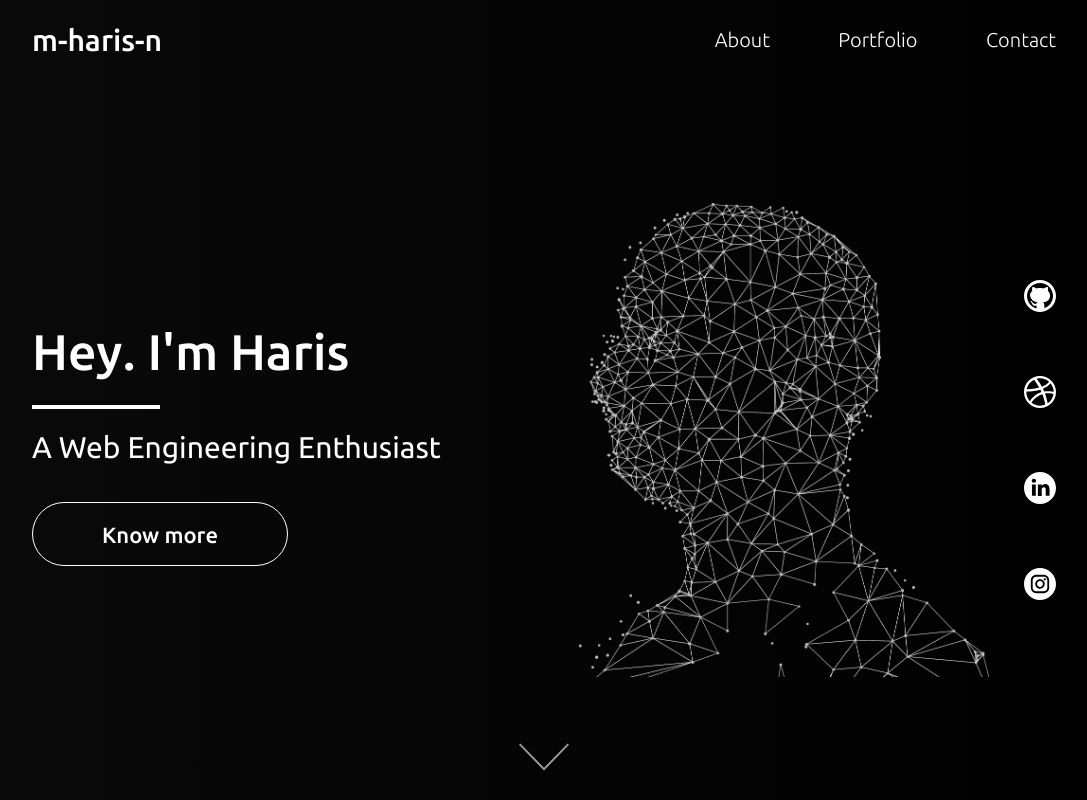
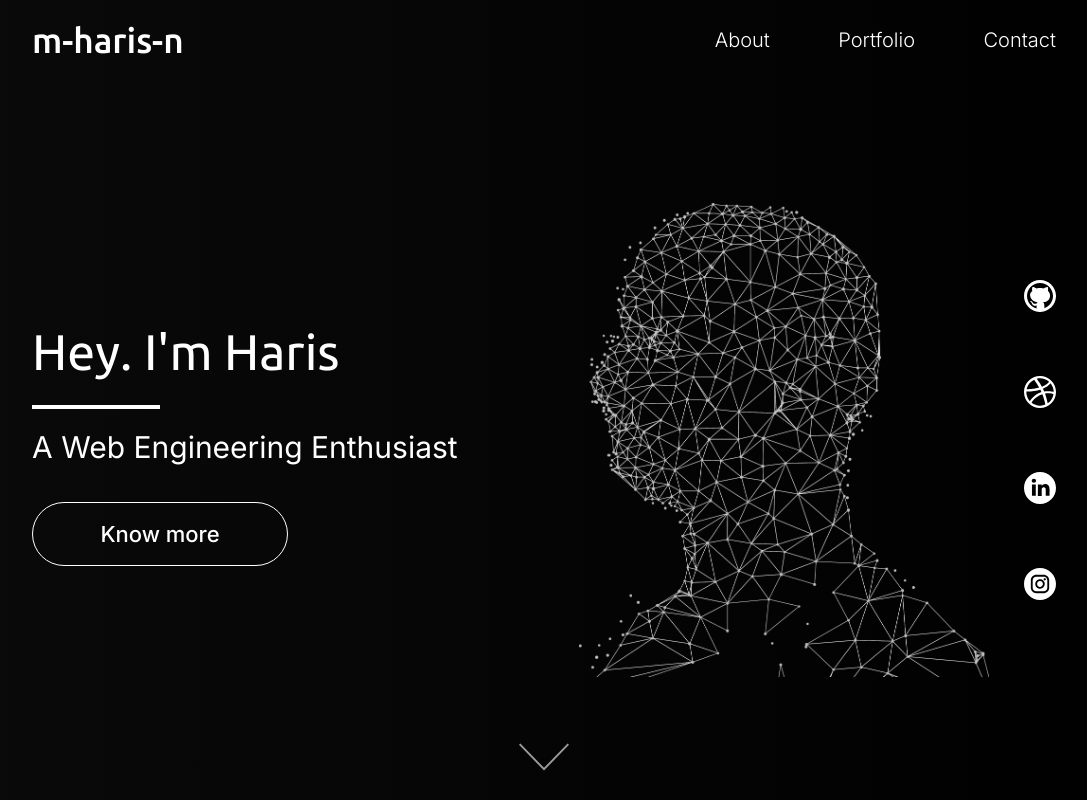
Before and after one commit to m-haris-n/me, a React (Create React App) app: page / in a window 1280 px wide. Shown: the top 800 px of the page, without its empty margins (96-1183 px from the left). Built offline with nearby package versions, Linux system fonts and the light colour scheme.

Commit message:
added font

```diff
--- a/public/index.html
+++ b/public/index.html
@@ -33,6 +33,13 @@
       href="https://fonts.googleapis.com/css2?family=Ubuntu:ital,wght@0,300;0,400;0,500;0,700;1,300;1,400;1,500;1,700&display=swap"
       rel="stylesheet"
     />
+    <!-- Poppins -->
+    <link rel="preconnect" href="https://fonts.googleapis.com" />
+    <link rel="preconnect" href="https://fonts.gstatic.com" crossorigin />
+    <link
+      href="https://fonts.googleapis.com/css2?family=Inter:wght@100;200;300;400;500;600;700;800;900&display=swap"
+      rel="stylesheet"
+    />
     <!-- Bootstrap -->
     <!-- <link
       href="https://cdn.jsdelivr.net/npm/bootstrap@5.1.3/dist/css/bootstrap.min.css"
--- a/src/components/UI/Navbar.js
+++ b/src/components/UI/Navbar.js
@@ -5,7 +5,7 @@ export default function Navbar() {
   return (
     <Container classes="my-3 md:my-0 h-20 flex lg:flex-row flex-col justify-between items-center absolute top-0">
       <div id="logo">
-        <p className="sub-heading-med-m">m-haris-n</p>
+        <p className="sub-heading-l">m-haris-n</p>
       </div>
       <div
         id="menu"
--- a/src/index.css
+++ b/src/index.css
@@ -22,7 +22,7 @@
   /* Typography */
 
   .heading {
-    @apply font-heading font-medium text-[35px] md:text-[40px] xl:text-[50px] text-white;
+    @apply font-heading font-normal text-[35px] md:text-[40px] xl:text-[50px] text-white;
   }
 
   .sub-heading-l {
@@ -30,37 +30,37 @@
   }
 
   .sub-heading-reg-m {
-    @apply font-heading font-normal text-[26px]  md:text-[30px] text-white;
+    @apply font-sub font-normal text-[26px]  md:text-[30px] text-white;
   }
   .sub-heading-med-m {
-    @apply font-heading font-medium text-[26px]  md:text-[30px] text-white;
+    @apply font-sub font-medium text-[26px]  md:text-[30px] text-white;
   }
   .sub-heading-bold-m {
-    @apply font-heading font-bold text-[26px]  md:text-[30px] text-white;
+    @apply font-sub font-bold text-[26px]  md:text-[30px] text-white;
   }
 
   .text-body-light-l {
-    @apply font-heading font-light text-[18px]  md:text-[22px] text-white;
+    @apply font-sub font-light text-[18px]  md:text-[22px] text-white;
   }
   .text-body-reg-l {
-    @apply font-heading font-normal text-[18px]  md:text-[22px] text-white;
+    @apply font-sub font-normal text-[18px]  md:text-[22px] text-white;
   }
   .text-body-med-l {
-    @apply font-heading font-medium text-[18px]  md:text-[22px] text-white;
+    @apply font-sub font-medium text-[18px]  md:text-[22px] text-white;
   }
 
   .text-body-light-m {
-    @apply font-heading font-light text-[18px]  md:text-[20px] text-white;
+    @apply font-sub font-light text-[18px]  md:text-[20px] text-white;
   }
   .text-body-reg-m {
-    @apply font-heading font-normal text-[18px]  md:text-[20px] text-white;
+    @apply font-sub font-normal text-[18px]  md:text-[20px] text-white;
   }
   .text-body-med-m {
-    @apply font-heading font-medium text-[18px]  md:text-[20px] text-white;
+    @apply font-sub font-medium text-[18px]  md:text-[20px] text-white;
   }
 
   .btn-text {
-    @apply font-heading font-medium text-[22px] text-white;
+    @apply font-sub font-medium text-[22px] text-white;
   }
 
   /* Components */
--- a/tailwind.config.js
+++ b/tailwind.config.js
@@ -5,7 +5,8 @@ module.exports = {
   theme: {
     extend: {},
     fontFamily: {
-      'heading': "'Ubuntu', sans-serif"
+      'heading': "'Ubuntu', sans-serif",
+      'sub': "'Inter', sans-serif",
     }
   },
   variants: {
```
